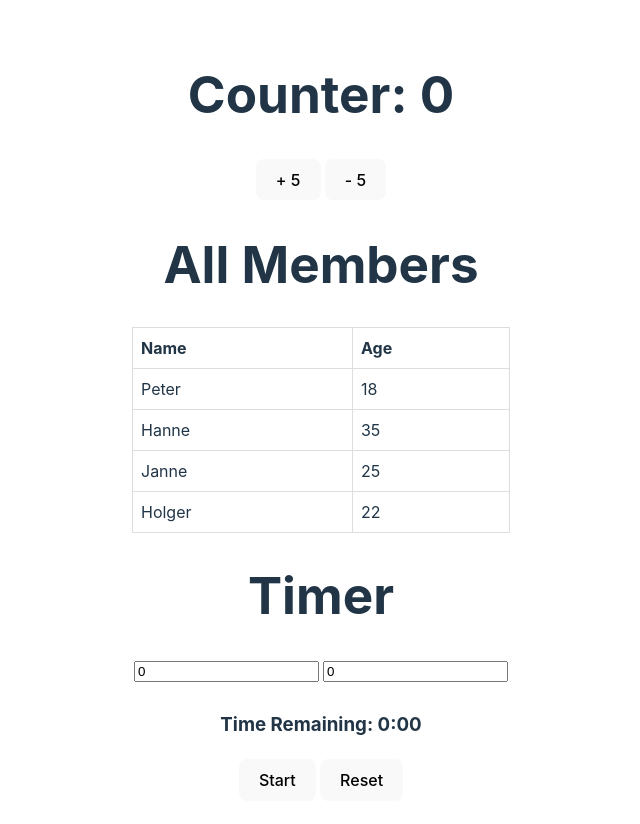
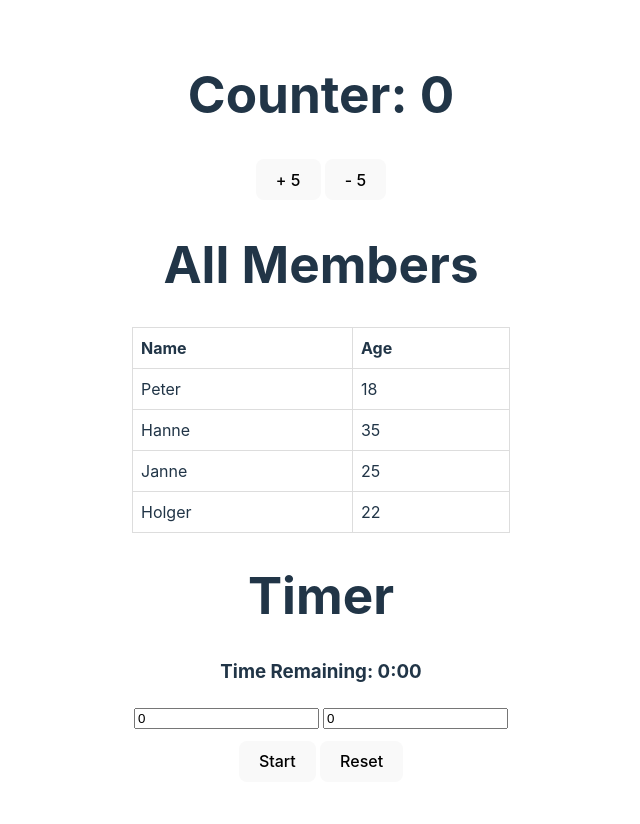
Before and after one commit to cph-oo221/Dat3-Counter, a React (Vite) app: page / in a window 1280 px wide. Shown: the top 824 px of the page, without its empty margins (319-959 px from the left). Built offline with nearby package versions, Linux system fonts and the light colour scheme.

Commit message:
Update Timer.jsx

```diff
--- a/src/Timer.jsx
+++ b/src/Timer.jsx
@@ -44,6 +44,11 @@ function Timer() {
   return (
     <div>
       <h1>Timer</h1>
+
+      <div>
+        <h3>Time Remaining: {formatTime(time)}</h3>
+      </div>
+
       <div>
         <input
           type="number"
@@ -60,10 +65,6 @@ function Timer() {
       </div>
 
       <div>
-        <h3>Time Remaining: {formatTime(time)}</h3>
-      </div>
-
-      <div>
         <button onClick={startTimer}>Start</button>
         <button onClick={resetTimer}>Reset</button>
       </div>
```
